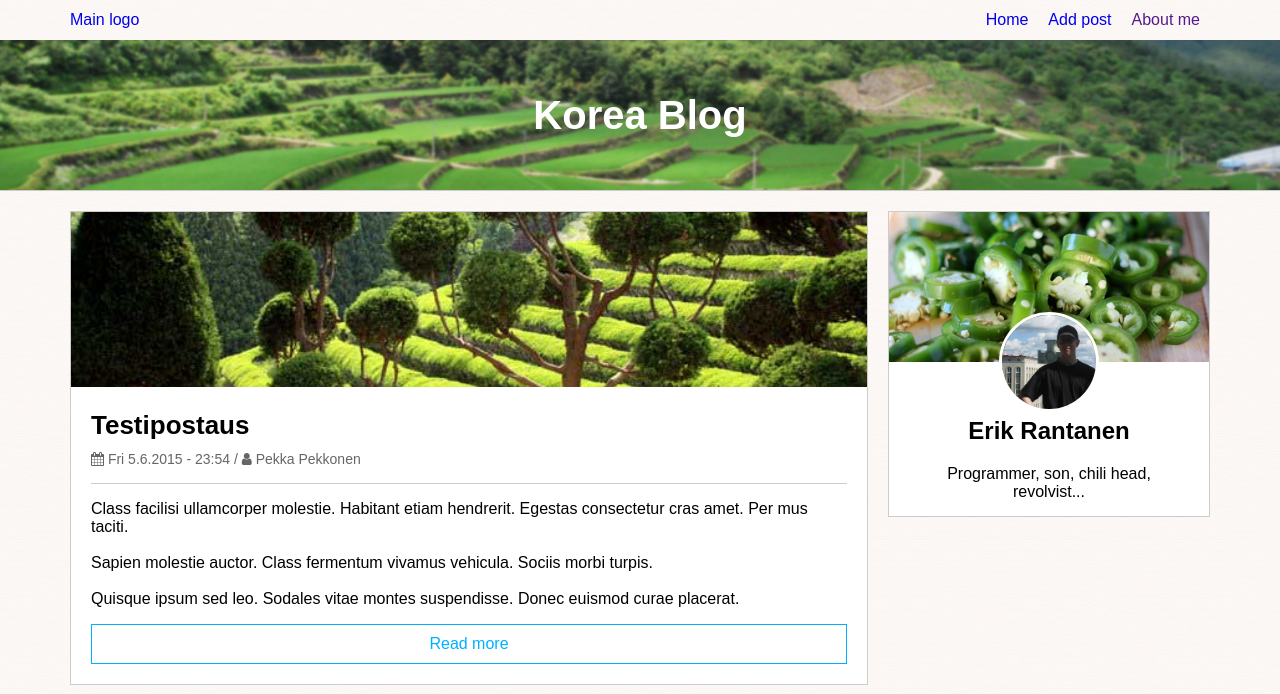
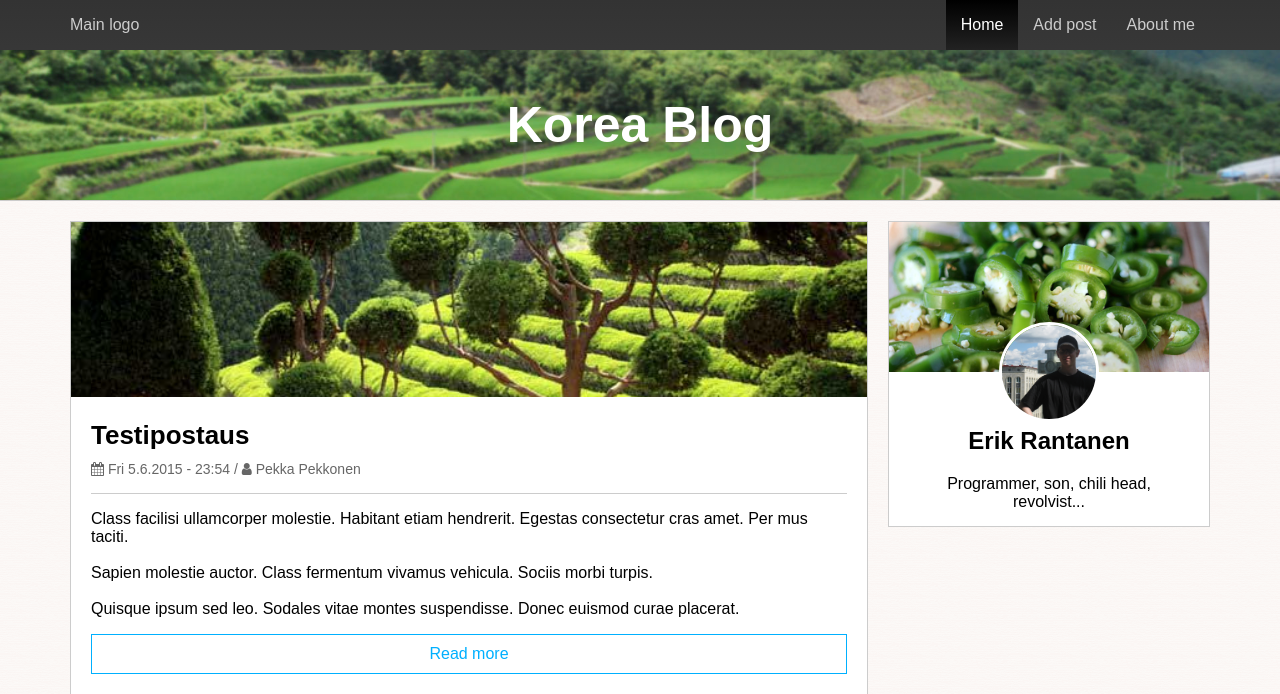
Before and after one commit to henrikra/blogi, a PHP site: page / in a window 1280 px wide. Shown: the top 694 px of the page. Run offline with PHP 8.4, Linux system fonts and the light colour scheme; data comes from the database, SQL or seed files in the repository; data that the repository does not hold is empty; some libraries are stand-ins or nearby versions.

Commit message:
Navin tagien uudelleen järjestys ja värimaailman muutokset

```diff
--- a/css/styles.css
+++ b/css/styles.css
@@ -42,6 +42,7 @@ header {
 	text-align: center;
 	border-bottom: 1px solid #ccc;
 	margin-bottom: 20px;
+	background: linear-gradient(#333, #444);
 }
 
 header .header-background {
@@ -55,28 +56,48 @@ header .header-background {
 header h1 {
 	color: #fff;
 	margin: 0;
-	font-size: 40px;
+	font-size: 50px;
 }
 
 header nav {
-	height: 40px;
+	height: 50px;
 }
 
-nav li {
+.nav-content {
 	list-style:none;
+	margin: 0;
+	padding: 0;
 }
 
-nav li a {
-	text-decoration: none;
+.nav-content li {
+	height: 50px;
 }
 
-nav .site-logo {
+.nav-content li a {
+	text-decoration: none;
+	color: #ccc;
+	display: block;
+}
+
+.nav-content li a:hover {
+	color: #fff;
+}
+
+.nav-content .site-logo {
 	float: left;
 }
 
-nav .menu-item {
+.nav-content .menu-item {
 	float: right;
-	padding: 5px 10px;
+	padding: 0 15px;
+}
+
+.nav-content .menu-item.active {
+	background: linear-gradient(#000, #222);
+}
+
+.nav-content .menu-item.active a {
+	color: #fff;
 }
 
 /*header h1 {
--- a/index.php
+++ b/index.php
@@ -16,16 +16,18 @@ $query = $handler->query('SELECT * FROM post ORDER BY postDatetime DESC;');
 ?>
 	<body>
 		<header>
-			<div class="wrapper">
-				<nav class="clearfix">
-					<li class="site-logo vertical-center">
-						<a href="index.php">Main logo</a>
-					</li>
-					<li class="menu-item vertical-center"><a href="">About me</a></li>
-					<li class="menu-item vertical-center"><a href="add_post.php">Add post</a></li>
-					<li class="menu-item vertical-center"><a href="index.php">Home</a></li>
-				</nav>
-			</div>
+			<nav>
+				<div class="wrapper">
+					<ul class="nav-content clearfix">
+						<li class="site-logo">
+							<a class="vertical-center" href="index.php">Main logo</a>
+						</li>
+						<li class="menu-item"><a class="vertical-center" href="">About me</a></li>
+						<li class="menu-item"><a class="vertical-center" href="add_post.php">Add post</a></li>
+						<li class="menu-item active"><a class="vertical-center" href="index.php">Home</a></li>
+					</ul>
+				</div>
+			</nav>
 			<div class="header-background">
 				<h1 class="vertical-center">Korea Blog</h1>
 			</div>
```
